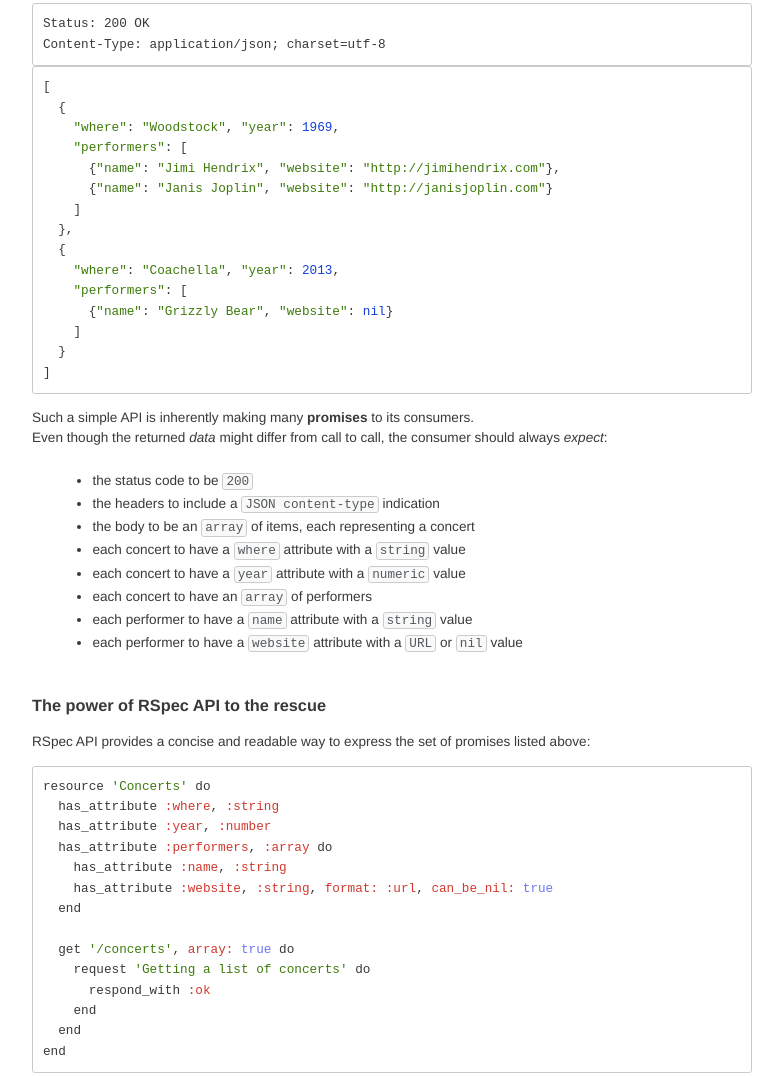
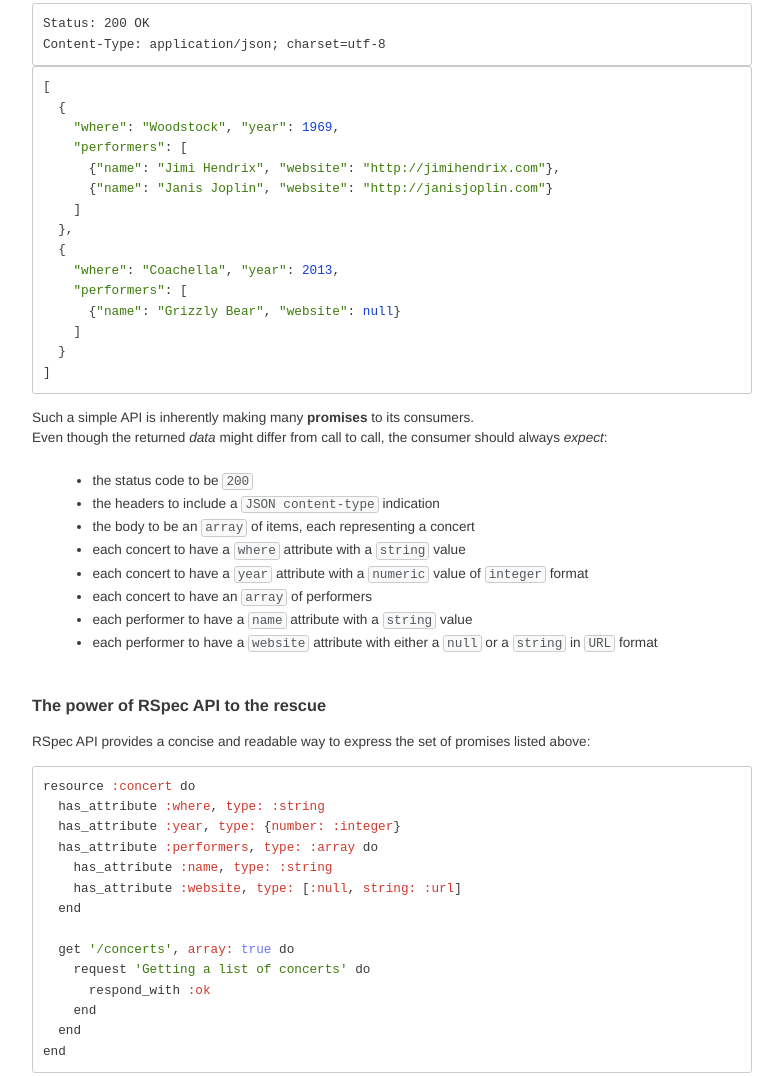
Before and after one commit to rspec-api/rspec-api.github.io, a plain HTML site: page index.html in a window 1280 px wide. Shown: the part 296-1372 px from the top of the page, without its empty margins (248-1031 px from the left). Drawn offline with Linux system fonts and the light colour scheme.

Commit message:
Update `has_attribute` to 0.4.0 version
Now the `type` is passed in the options, not as a separate param

```diff
--- a/index.html
+++ b/index.html
@@ -40,7 +40,7 @@ Content-Type: application/json; charset=utf-8
   {
     <span class="string">"where"</span>: <span class="string">"Coachella"</span>, <span class="string">"year"</span>: <span class="number">2013</span>,
     <span class="string">"performers"</span>: [
-      {<span class="string">"name"</span>: <span class="string">"Grizzly Bear"</span>, <span class="string">"website"</span>: <span class="number">nil</span>}
+      {<span class="string">"name"</span>: <span class="string">"Grizzly Bear"</span>, <span class="string">"website"</span>: <span class="number">null</span>}
     ]
   }
 ]</code></pre>
@@ -53,22 +53,22 @@ Content-Type: application/json; charset=utf-8
       <li>the headers to include a <code>JSON content-type</code> indication</li>
       <li>the body to be an <code>array</code> of items, each representing a concert</li>
       <li>each concert to have a <code>where</code> attribute with a <code>string</code> value</li>
-      <li>each concert to have a <code>year</code> attribute with a <code>numeric</code> value</li>
+      <li>each concert to have a <code>year</code> attribute with a <code>numeric</code> value of <code>integer</code> format</li>
       <li>each concert to have an <code>array</code> of performers</li>
       <li>each performer to have a <code>name</code> attribute with a <code>string</code> value</li>
-      <li>each performer to have a <code>website</code> attribute with a <code>URL</code> or <code>nil</code> value</li>
+      <li>each performer to have a <code>website</code> attribute with either a <code>null</code> or a <code>string</code> in <code>URL</code> format</li>
     </ul>
 
     <h2>The power of RSpec API to the rescue</h2>
 
     <p>RSpec API provides a concise and readable way to express the set of promises listed above:</p>
 
-    <pre><code>resource <span class="string">'Concerts'</span> do
-  has_attribute <span class="symbol">:where</span>, <span class="symbol">:string</span>
-  has_attribute <span class="symbol">:year</span>, <span class="symbol">:number</span>
-  has_attribute <span class="symbol">:performers</span>, <span class="symbol">:array</span> do
-    has_attribute <span class="symbol">:name</span>, <span class="symbol">:string</span>
-    has_attribute <span class="symbol">:website</span>, <span class="symbol">:string</span>, <span class="symbol">format:</span> <span class="symbol">:url</span>, <span class="symbol">can_be_nil:</span> <span class="constant">true</span>
+    <pre><code>resource <span class="symbol">:concert</span> do
+  has_attribute <span class="symbol">:where</span>, <span class="symbol">type:</span> <span class="symbol">:string</span>
+  has_attribute <span class="symbol">:year</span>, <span class="symbol">type:</span> {<span class="symbol">number:</span> <span class="symbol">:integer</span>}
+  has_attribute <span class="symbol">:performers</span>, <span class="symbol">type:</span> <span class="symbol">:array</span> do
+    has_attribute <span class="symbol">:name</span>, <span class="symbol">type:</span> <span class="symbol">:string</span>
+    has_attribute <span class="symbol">:website</span>, <span class="symbol">type:</span> [<span class="symbol">:null</span>, <span class="symbol">string:</span> <span class="symbol">:url</span>]
   end
 
   get <span class="string">'/concerts'</span>, <span class="symbol">array:</span> <span class="constant">true</span> do
```
Also changed, not shown: github.html (+5 -5 lines).
